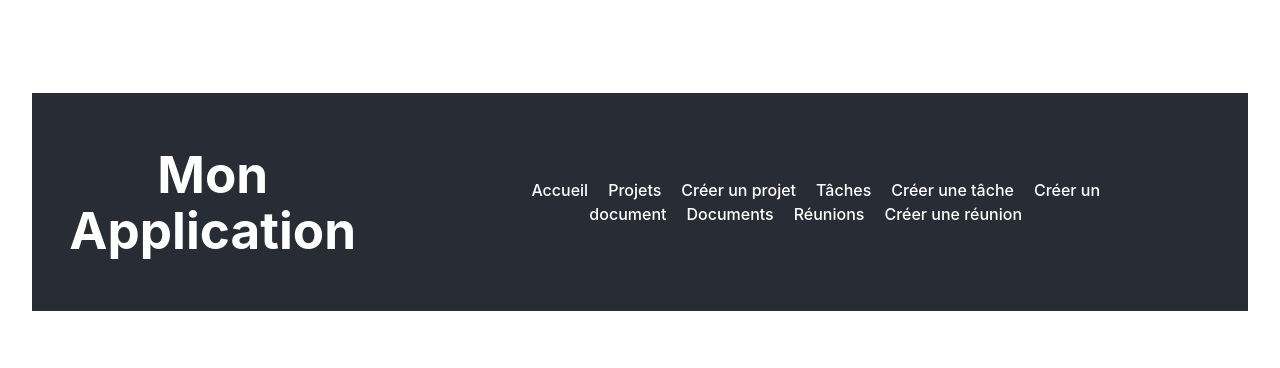
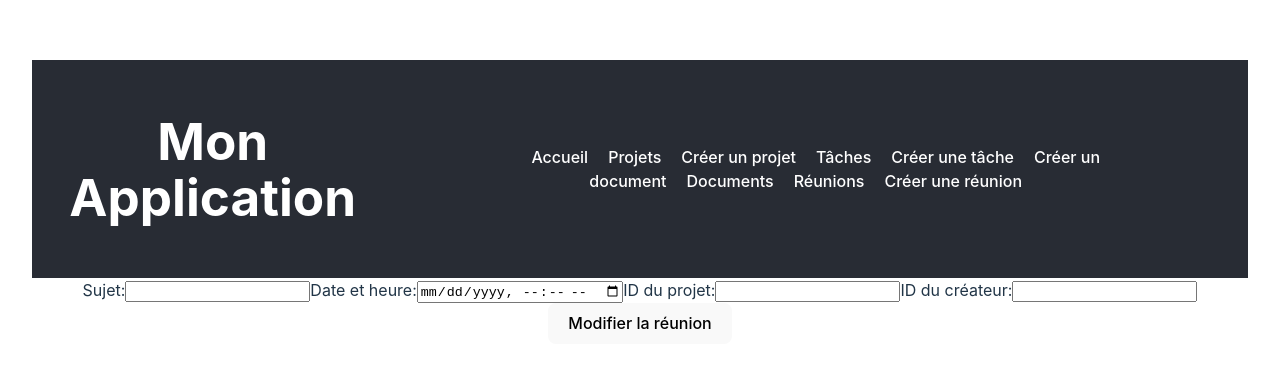
Before and after one commit to yacine977/frontend-gestion-projet, a React (Vite) app: page /modifier-reunion/1 in a window 1280 px wide. Shown: the part 198-566 px from the top of the page. Built offline with nearby package versions, Linux system fonts and the light colour scheme; no server answers.

Commit message:
Création d'un composant pour modifier une réunion avec routage et lien associé

```diff
--- a/src/App.jsx
+++ b/src/App.jsx
@@ -1,23 +1,30 @@
-import { useState } from "react";
-import { BrowserRouter as Router, Routes, Route } from "react-router-dom"; // Modifiez cette ligne
+import { useState } from 'react';
+import { BrowserRouter as Router, Routes, Route } from 'react-router-dom'; // Modifiez cette ligne
 
-import "./App.css";
-import ListeDesProjets from "./composants/ListeDesProjets";
-import CreerProjet from "./composants/CreerProjet";
-import HomePage from "./composants/HomePage";
-import NavBar from "./composants/NavBar";
-import ModifierProjet from "./composants/ModifierProjet";
-import ListeDesTaches from "./composants/ListeDesTaches";
-import CreerTache from "./composants/CreerTache";
-import ModifierTache from "./composants/ModifierTache";
-import CreerDocument from "./composants/CreerDocument";
-import ListeDocuments from "./composants/ListeDocuments";
-import UpdateDocumentForm from "./composants/UpdateDocumentForm";
-import DetailProjet from "./composants/DetailProjet";
-import TachesProjet from "./composants/TachesProjet";
-import ProjectDocuments from "./composants/ProjectDocuments";
-import ListeReunions from "./composants/ListeReunions";
-import CreerReunion from "./composants/CreerReunion";
+import './App.css';
+import ListeDesProjets from './composants/ListeDesProjets';
+import CreerProjet from './composants/CreerProjet';
+import HomePage from './composants/HomePage';
+import NavBar from './composants/NavBar';
+import ModifierProjet from './composants/ModifierProjet';
+import ListeDesTaches from './composants/ListeDesTaches';
+import CreerTache from './composants/CreerTache';
+import ModifierTache from './composants/ModifierTache';
+import CreerDocument from './composants/CreerDocument';
+import ListeDocuments from './composants/ListeDocuments';
+import UpdateDocumentForm from './composants/UpdateDocumentForm';
+import DetailProjet from './composants/DetailProjet';
+import TachesProjet from './composants/TachesProjet';
+import ProjectDocuments from './composants/ProjectDocuments';
+import ListeReunions from './composants/ListeReunions';
+import CreerReunion from './composants/CreerReunion';
+import ModifierReunion from './composants/ModifierReunion';
+
+
+
+
+
+
 
 function App() {
   const [count, setCount] = useState(0);
@@ -26,6 +33,7 @@ function App() {
     <Router>
       <NavBar />
       <div>
+
         <Routes>
           <Route path="/" element={<HomePage />} />
           <Route path="/projets" element={<ListeDesProjets />} />
@@ -34,23 +42,25 @@ function App() {
           <Route path="/taches" element={<ListeDesTaches />} />
           <Route path="/modifier-tache/:id" element={<ModifierTache />} />
           <Route path="/documents" element={<ListeDocuments />} />
-          <Route
-            path="/UpdateDocumentForm/:id"
-            element={<UpdateDocumentForm />}
-          />
+          <Route path="/UpdateDocumentForm/:id" element={<UpdateDocumentForm />} />
           <Route path="/detail-projet/:id" element={<DetailProjet />} />
           <Route path="/taches-projet/:projetId" element={<TachesProjet />} />
           <Route path="/creer-tache/:projetId?" element={<CreerTache />} />
-          <Route
-            path="/creer-document/:projetId?"
-            element={<CreerDocument />}
-          />
-          <Route
-            path="/documents-projet/:projetId"
-            element={<ProjectDocuments />}
-          />
+          <Route path="/creer-document/:projetId?" element={<CreerDocument />} />
+          <Route path="/documents-projet/:projetId" element={<ProjectDocuments />} />
           <Route path="/reunions" element={<ListeReunions />} />
           <Route path="/creer-reunion" element={<CreerReunion />} />
+          <Route path="/modifier-reunion/:id" element={<ModifierReunion />} />
+
+
+
+
+
+
+
+
+
+
         </Routes>
       </div>
     </Router>
--- a/src/composants/ListeReunions.jsx
+++ b/src/composants/ListeReunions.jsx
@@ -38,6 +38,7 @@ function ListeReunions() {
           <p>Date et heure : {reunion.dateTime}</p>
           <p>ID du projet : {reunion.projetId}</p>
           <p>ID du créateur : {reunion.createurId}</p>
+          <a href={`/modifier-reunion/${reunion.id}`}>Modifier</a>
           <button onClick={() => supprimerReunion(reunion.id)}>Supprimer</button>
         </div>
       ))}
--- /dev/null
+++ b/src/composants/ModifierReunion.jsx
@@ -0,0 +1,93 @@
+import { useState, useEffect } from 'react';
+import { useParams } from 'react-router-dom';
+
+function ModifierReunion() {
+  const { id } = useParams();
+  const [sujet, setSujet] = useState('');
+  const [dateTime, setDateTime] = useState('');
+  const [projetId, setProjetId] = useState('');
+  const [createurId, setCreateurId] = useState('');
+
+  useEffect(() => {
+    const fetchData = async () => {
+      const response = await fetch(`http://localhost:3000/reunion/${id}`);
+      if (response.ok) {
+        const data = await response.json();
+        setSujet(data.sujet);
+        setDateTime(formatDateTime(data.dateTime));
+        setProjetId(data.projetId);
+        setCreateurId(data.createurId);
+      } else {
+        throw new Error('Erreur lors du chargement des données de la réunion');
+      }
+    };
+
+    fetchData();
+  }, [id]);
+
+  function formatDateTime(dateTimeString) {
+    const date = new Date(dateTimeString);
+    const year = date.getFullYear();
+    const month = ("0" + (date.getMonth() + 1)).slice(-2);
+    const day = ("0" + date.getDate()).slice(-2);
+    const hours = ("0" + date.getHours()).slice(-2);
+    const minutes = ("0" + date.getMinutes()).slice(-2);
+    return `${year}-${month}-${day}T${hours}:${minutes}`;
+  }
+
+  const handleSubmit = async (event) => {
+    event.preventDefault();
+
+    const reunion = {
+        sujet: sujet,
+        dateTime: dateTime,
+        projetId: projetId,
+        createurId: createurId
+      };
+
+
+
+    const response = await fetch(`http://localhost:3000/reunion/${id}`, {
+      method: 'PUT',
+      headers: {
+        'Content-Type': 'application/json',
+      },
+      body: JSON.stringify(reunion),
+    });
+
+    if (response.ok) {
+      alert('Réunion modifiée avec succès');
+      setSujet('');
+        setDateTime('');
+        setProjetId('');
+        setCreateurId('');
+
+    } else {
+      alert('Erreur lors de la modification de la réunion');
+    }
+  };
+
+  return (
+    <form onSubmit={handleSubmit}>
+      <label>
+        Sujet:
+        <input type="text" value={sujet} onChange={(e) => setSujet(e.target.value)} />
+      </label>
+      <label>
+        Date et heure:
+        <input type="datetime-local" value={dateTime} onChange={(e) => setDateTime(e.target.value)} />
+      </label>
+      <label>
+        ID du projet:
+        <input type="text" value={projetId} onChange={(e) => setProjetId(e.target.value)} />
+      </label>
+      <label>
+        ID du créateur:
+        <input type="text" value={createurId} onChange={(e) => setCreateurId(e.target.value)} />
+      </label>
+      <button type="submit">Modifier la réunion</button>
+    </form>
+  );
+}
+
+export default ModifierReunion;
```
